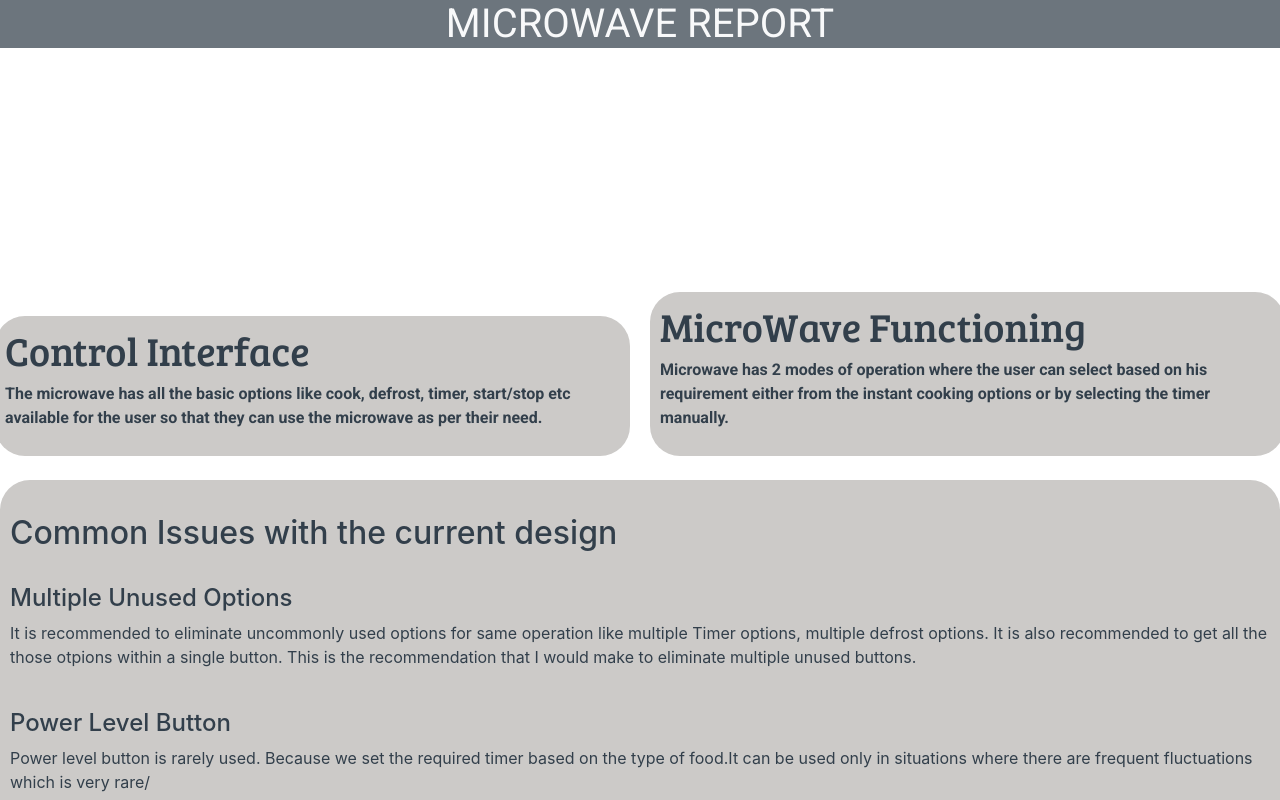
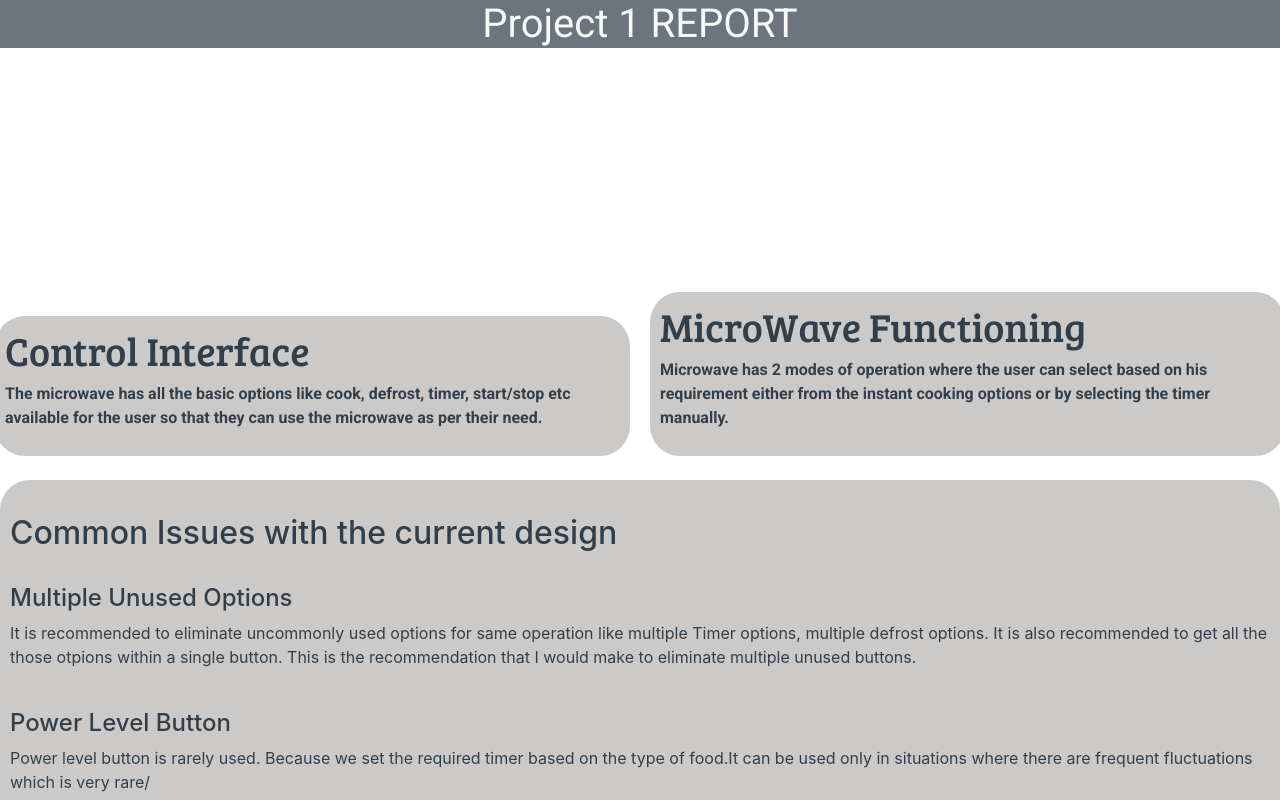
Before and after one commit to VasireddyBhavana/Project-, a plain HTML site: page index.html in a window 1280 px wide. Shown: the top 800 px of the page. Drawn offline with nearby package versions, Linux system fonts and the light colour scheme; a web font is replaced by a local one.

Commit message:
Update index.html

```diff
--- a/index.html
+++ b/index.html
@@ -83,7 +83,7 @@
 <body>
 
     <div class="bg">
-        <h1 class="text-light bg-secondary">MICROWAVE REPORT</h1>
+        <h1 class="text-light bg-secondary">Project 1 REPORT</h1>
     </div>
     <div class="row">
         <div class="column">
```
